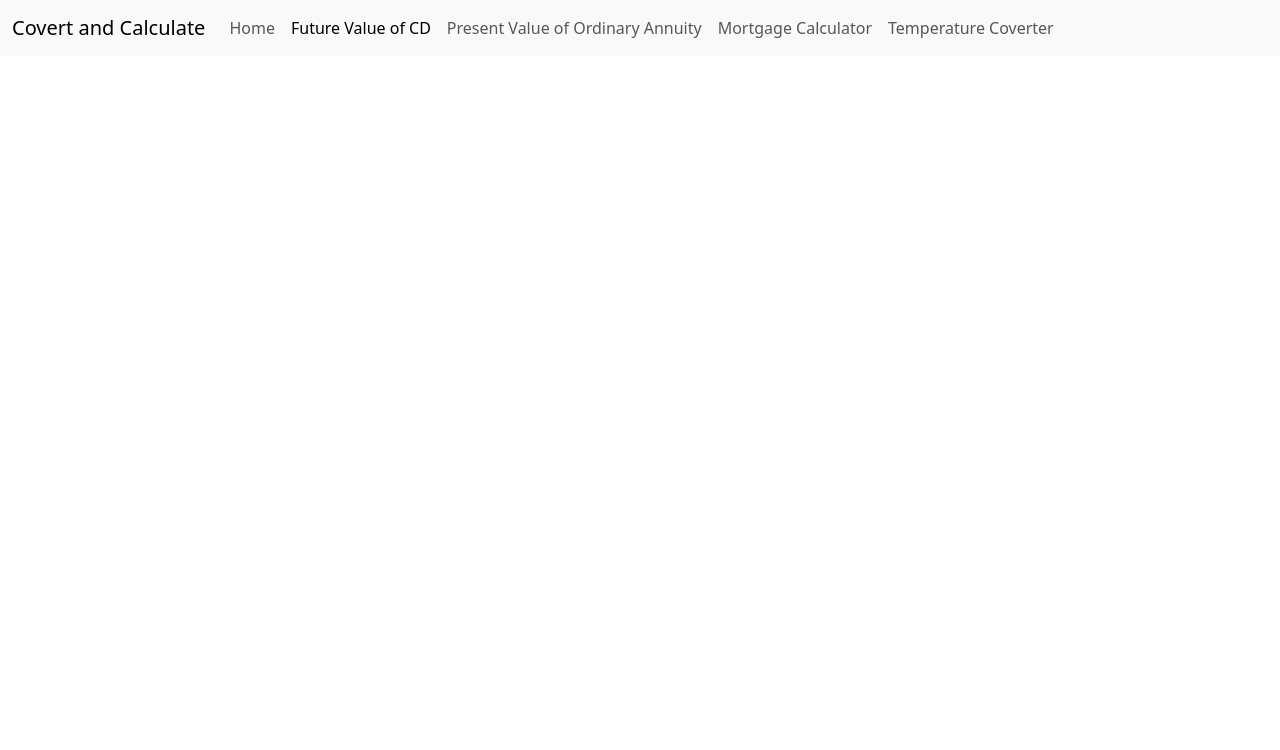
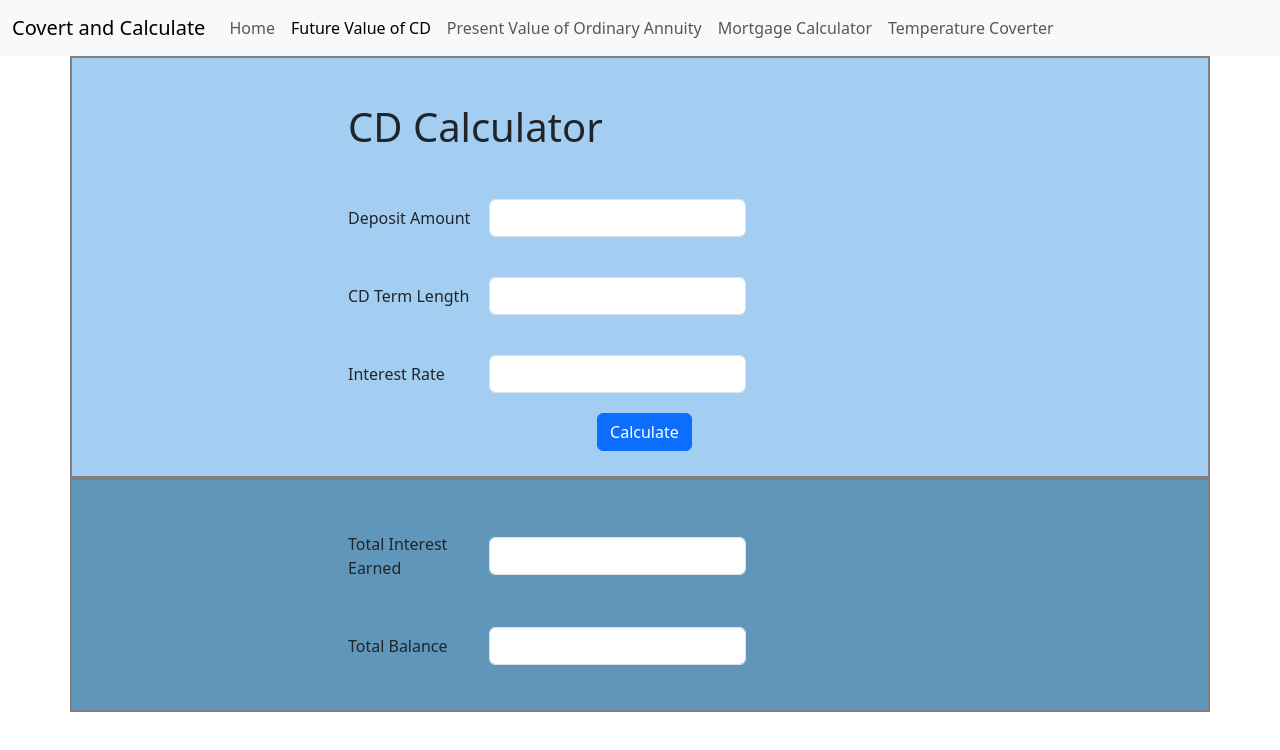
Before and after one commit to LeilaC1/Week3-project, a plain HTML site: page cd.html in a window 1280 px wide. Drawn offline with nearby package versions, Linux system fonts and the light colour scheme.

Commit message:
did cd, output doesn't display

```diff
--- a/cd.html
+++ b/cd.html
@@ -45,3 +45,69 @@
 
 
     </header>
+    <main>
+        <section class="container" style= "padding-left: 20%; " id="cal3">
+            <div class="row">
+                <div class="col">
+                    <h1>CD Calculator</h1>
+                </div>
+            </div>
+            <div class="row g-3 align-items-center">
+                <div class="col-sm-2">
+                  <label for="inputDeposit" class="col-form-label">Deposit Amount</label>
+                </div>
+                <div class="col-auto">
+                  <input type="number" id="inputDeposit" class="form-control" aria-describedby="inputDepositHelp">
+                </div>
+              </div>
+              <div class="row g-3 align-items-center">
+                <div class="col-sm-2">
+                  <label for="inputTerm" class="col-form-label">CD Term Length</label>
+                </div>
+                <div class="col-auto">
+                  <input type="number" id="inputTerm" class="form-control" aria-describedby="inputTermHelp">
+                </div>
+              </div>
+              <div class="row g-3 align-items-center">
+                <div class="col-sm-2">
+                  <label for="inputInterest2" class="col-form-label">Interest Rate</label>
+                </div>
+                <div class="col-auto">
+                  <input type="number" id="inputInterest2" class="form-control" aria-describedby="inputInterest2Help">
+                </div>
+              </div>
+              <!--buttons-->
+              <div style="padding-left: 31%;">
+                <input class="btn btn-primary" id="calculateBtn2" type="button" value="Calculate"/>
+                </div>
+        </section>
+
+
+              <!--output-->
+              <section>
+    <div class="container" id="cal4" style= "padding-left: 20%;">
+        <div class="row g-3 align-items-center">
+            <div class="col-sm-2">
+              <label  for="answerField3" class="col-form-label">Total Interest Earned</label>
+            </div>
+            <div class="col-auto">
+              <input type="output1" id="answerField3" readonly class="form-control" aria-describedby="answerField3Help">
+            </div>
+          </div>
+          <div class="row g-3 align-items-center">
+            <div class="col-sm-2">
+              <label  for="answerField4" class="col-form-label">Total Balance </label>
+            </div>
+            <div class="col-auto">
+              <input type="output2" id="answerField4" class="form-control" aria-describedby="answerField4Help">
+            </div>
+          </div>
+
+
+        </div>
+    </section>
+
+
+    </main>
+</body>
+</html>
--- a/style.css
+++ b/style.css
@@ -42,9 +42,17 @@
     border: solid gray 2px;
     background-color: #8ecae6 ;
 }
-#calculateBtn {
-}
+
 #cal2 {
     border: solid gray 2px;
     background-color: #219ebc ;
 }
+#cal3 {
+    border: solid gray 2px;
+    background-color: #a3cef1 ;
+}
+
+#cal4 {
+    border: solid gray 2px;
+    background-color: #6096ba ;
+}
```
Also changed, not shown: mortage.html (+2 -1 lines), scripts/cd.js (added, +31 -0 lines).
